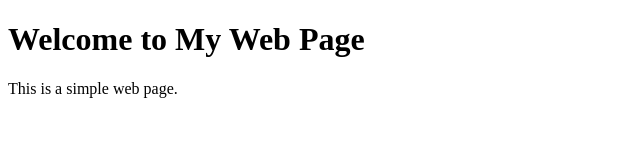
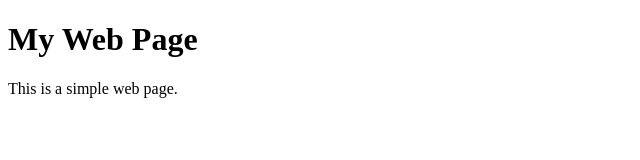
Before and after one commit to krish-tech-hub/Kishore2, a plain HTML site: page index.html in a window 1280 px wide. Shown: the whole page, without its empty margins (0-640 px from the left). Drawn offline with Linux system fonts and the light colour scheme.

Commit message:
modified

```diff
--- a/index.html
+++ b/index.html
@@ -4,7 +4,7 @@
     <title>My Web Page</title>
   </head>
   <body>
-    <h1>Welcome to My Web Page</h1>
+    <h1>My Web Page</h1>
     <p>This is a simple web page.</p>
   </body>
 </html>
```
